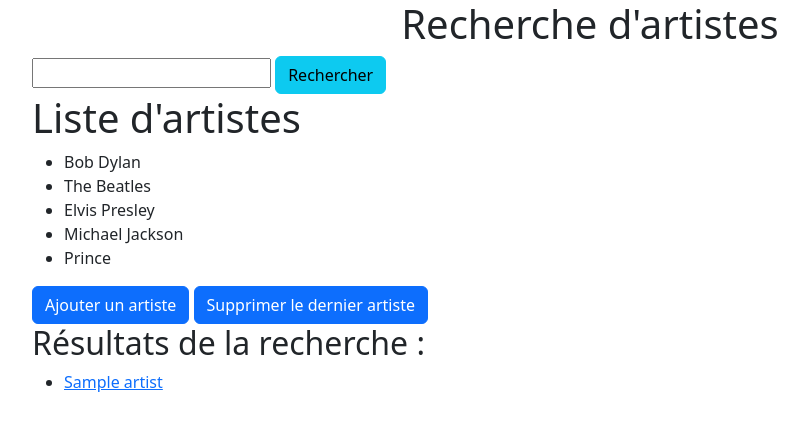
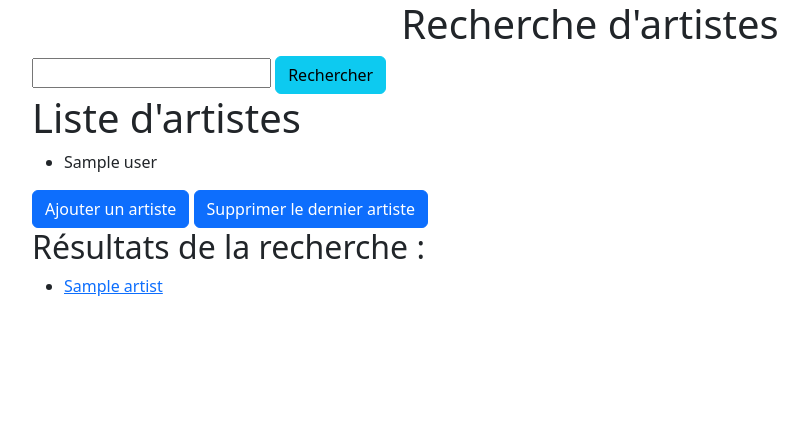
Before and after one commit to matvil97/SpotifauxFlask, a Flask app: template templates/index.html in a window 1280 px wide. Shown: the top 431 px of the page, without its empty margins (50-858 px from the left). Run offline with Flask 3, Linux system fonts and the light colour scheme; the template is opened without the code that fills it: most values are stand-ins (such as "Sample title", 1, 10 or a date in 2020).

Commit message:
Connexion BDD fonctionnel + affichage users

```diff
--- a/app.py
+++ b/app.py
@@ -23,9 +23,4 @@
     conn.close()
 
     # afficher les utilisateurs dans une page HTML
-    return render_template('users.html', users=users)
-
-@app.route('/albums/<artist_id>')
-def albums(artist_id):
-    # Code pour récupérer les albums de l'artiste sélectionné
-    return render_template('albums.html', album_list=album_list)
+    return render_template('index.html', users=users)
--- a/templates/index.html
+++ b/templates/index.html
@@ -21,11 +21,9 @@
 
         <h1>Liste d'artistes</h1>
         <ul id="artist-list">
-          <li>Bob Dylan</li>
-          <li>The Beatles</li>
-          <li>Elvis Presley</li>
-          <li>Michael Jackson</li>
-          <li>Prince</li>
+          {% for user in users %}
+          <li>{{ user[1] }}</li>
+          {% endfor %}
         </ul>
         <button class="btn btn-primary" onclick="addArtist()">Ajouter un artiste</button>
         <button class="btn btn-primary" onclick="removeArtist()">Supprimer le dernier artiste</button>
```
